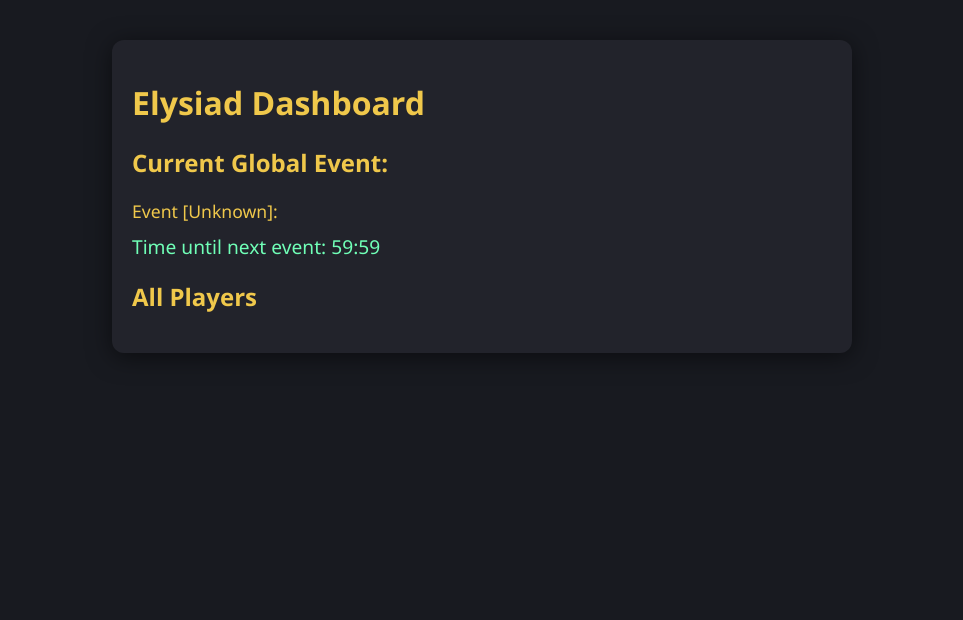
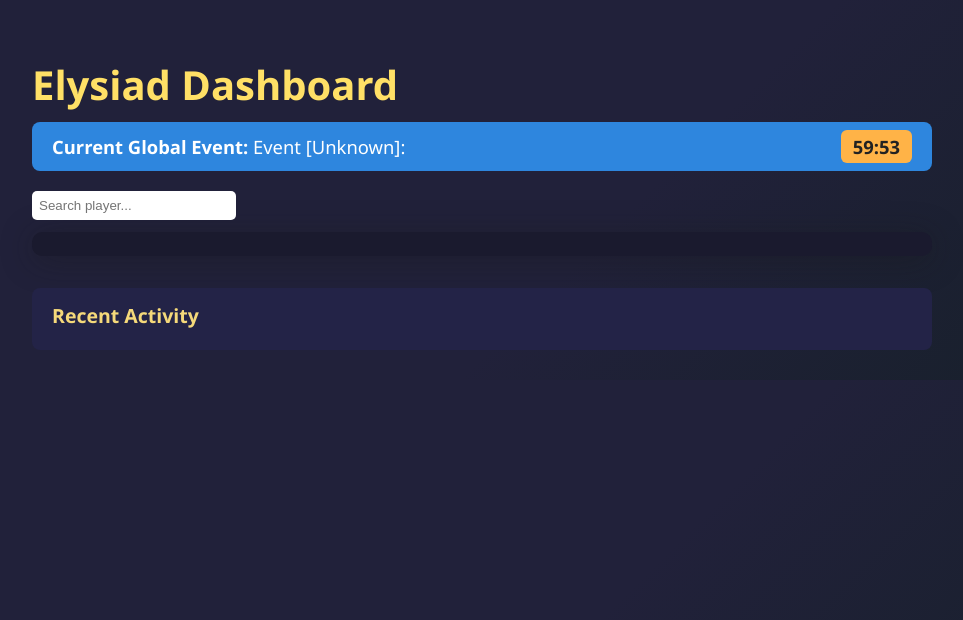
Before and after one commit to Warai777/Elysiad_Bot, a Flask app: page / in a window 1280 px wide. Shown: the top 620 px of the page, without its empty margins (158-1121 px from the left). Run offline with Flask 3, Linux system fonts and the light colour scheme.

Commit message:
Update dashboard.html

```diff
--- a/templates/dashboard.html
+++ b/templates/dashboard.html
@@ -1,100 +1,162 @@
 <!DOCTYPE html>
-<html>
+<html lang="en">
 <head>
+    <meta charset="UTF-8">
     <title>Elysiad Dashboard</title>
     <meta name="viewport" content="width=device-width, initial-scale=1">
     <style>
         body {
-            background: #181a20;
-            color: #f0c84b;
+            background: linear-gradient(135deg, #21213a 60%, #17202A 100%);
+            color: #fff;
             font-family: 'Segoe UI', Arial, sans-serif;
             margin: 0;
-            padding: 0;
         }
-        .container {
-            max-width: 700px;
-            margin: 40px auto;
-            padding: 20px;
-            background: #22232b;
-            border-radius: 12px;
-            box-shadow: 0 4px 24px #0008;
+        .container { max-width: 900px; margin: auto; padding: 30px 15px; }
+        h1 { font-size: 2.5rem; color: #ffe066; margin-bottom: 10px; }
+        .event-banner {
+            background: #2e86de;
+            color: #fff;
+            padding: 12px 20px;
+            margin-bottom: 20px;
+            border-radius: 8px;
+            font-size: 1.15rem;
+            display: flex; justify-content: space-between; align-items: center;
         }
-        h1, h2, h3 {
-            color: #f0c84b;
-        }
-        .event-timer {
-            font-size: 1.2em;
-            color: #70ffb7;
-            margin-bottom: 20px;
-        }
-        .user-list {
-            display: flex;
-            flex-wrap: wrap;
-            gap: 16px;
-            margin-top: 18px;
-        }
-        .user-card {
-            background: #282a36;
-            border-radius: 8px;
-            padding: 16px;
-            min-width: 160px;
-            text-align: center;
-            color: #ffe48d;
-            box-shadow: 0 2px 8px #0006;
-            transition: transform 0.15s;
-        }
-        .user-card:hover {
-            transform: translateY(-4px) scale(1.04);
-            background: #383a4a;
-        }
-        .user-card a {
-            text-decoration: none;
-            color: #ffd700;
+        .timer {
+            background: #ffb347;
+            color: #222;
+            padding: 4px 12px;
+            border-radius: 6px;
             font-weight: bold;
         }
-        @media (max-width: 800px) {
-            .container { margin: 0; border-radius: 0; }
-            .user-list { flex-direction: column; gap: 8px; }
-            .user-card { min-width: 0; }
+        .search-bar input {
+            padding: 7px;
+            border: none;
+            border-radius: 5px;
+            width: 190px;
+            margin-bottom: 12px;
+            margin-right: 6px;
+        }
+        .player-list {
+            background: #1a1a2e;
+            border-radius: 10px;
+            box-shadow: 0 4px 32px #18181866;
+            padding: 12px 0;
+        }
+        .player-row {
+            display: flex;
+            align-items: center;
+            padding: 10px 20px;
+            border-bottom: 1px solid #22264b;
+            transition: background 0.2s;
+        }
+        .player-row:hover {
+            background: #2e2e52;
+        }
+        .avatar {
+            width: 40px; height: 40px;
+            border-radius: 50%;
+            margin-right: 20px;
+            object-fit: cover;
+            border: 2px solid #ffe066;
+        }
+        .tier-badge {
+            margin-left: 12px;
+            background: #ffe066;
+            color: #333;
+            padding: 2px 7px;
+            border-radius: 6px;
+            font-size: 0.95rem;
+            font-weight: bold;
+        }
+        .user-link {
+            color: #7ee5f8;
+            text-decoration: none;
+            font-size: 1.18rem;
+            font-weight: 500;
+            transition: color 0.16s;
+        }
+        .user-link:hover { color: #fff; }
+        .progress { margin-left: auto; font-size: 0.98rem; color: #ffe066; }
+        .activity-feed {
+            background: #232347;
+            border-radius: 8px;
+            margin-top: 32px;
+            padding: 14px 20px;
+        }
+        .activity-feed h2 { font-size: 1.22rem; color: #f5d97a; margin: 0 0 7px 0; }
+        .activity-row { color: #b3d1ff; margin-bottom: 4px; font-size: 1.01rem;}
+        @media (max-width: 600px) {
+            h1 { font-size: 1.2rem; }
+            .player-row, .activity-feed { padding: 7px; }
+            .avatar { width: 32px; height: 32px; }
+            .container { padding: 9px; }
         }
     </style>
     <script>
-        // Timer update (fetches time from /api/timer every second)
-        async function updateTimer() {
-            let resp = await fetch('/api/timer');
-            let data = await resp.json();
-            let secs = data.seconds;
-            let minutes = Math.floor(secs / 60);
-            let seconds = secs % 60;
-            let timerText = `${minutes}:${seconds.toString().padStart(2, '0')}`;
-            document.getElementById('timer').innerText = timerText;
-            setTimeout(updateTimer, 1000);
+        // Live countdown timer (auto-refresh every second)
+        function startTimer(secs) {
+            let el = document.getElementById('timer');
+            function tick() {
+                if (secs < 0) return;
+                let m = Math.floor(secs / 60);
+                let s = secs % 60;
+                el.textContent = m + ":" + (s < 10 ? "0" : "") + s;
+                if (secs > 0) {
+                    secs--;
+                    setTimeout(tick, 1000);
                 }
-        window.onload = updateTimer;
+            }
+            tick();
+        }
+        window.onload = function() {
+            {% if time_left %}
+            let secs = {{ time_left.split(":")[0]|int * 60 + time_left.split(":")[1]|int }};
+            startTimer(secs);
+            {% endif %}
+        }
+        // Search/Filter
+        function filterPlayers() {
+            let search = document.getElementById("playerSearch").value.toLowerCase();
+            let rows = document.querySelectorAll(".player-row");
+            rows.forEach(function(row) {
+                let user = row.querySelector(".user-link").textContent.toLowerCase();
+                row.style.display = user.includes(search) ? "flex" : "none";
+            });
+        }
     </script>
 </head>
 <body>
     <div class="container">
         <h1>Elysiad Dashboard</h1>
+        <div class="event-banner">
             <div>
-        <h2>Current Global Event:</h2>
-        <div style="font-size:1.1em;margin-bottom:10px;">
-            {{ global_event or "None yet." }}
+                <b>Current Global Event:</b>
+                {{ global_event or "No global event active" }}
             </div>
-        <div class="event-timer">
-            Time until next event: <span id="timer"></span>
+            <div>
+                <span class="timer" id="timer">{{ time_left or "??:??" }}</span>
             </div>
         </div>
-    <h2>All Players</h2>
-    <div class="user-list">
+        <div class="search-bar">
+            <input type="text" id="playerSearch" placeholder="Search player..." onkeyup="filterPlayers()">
+        </div>
+        <div class="player-list">
             {% for uid, u in users.items() %}
-        <div class="user-card">
-            <a href="/user/{{ uid }}">{{ u['Name'] or "Unnamed" }}</a>
-            <div style="font-size:0.95em; margin-top:5px;">
-                Tier: {{ u['Tier'] }}<br>
-                HP: {{ u['HP'] }}<br>
-                OE: {{ u['Origin Essence'] }}
+            <div class="player-row">
+                <img src="https://ui-avatars.com/api/?name={{ u['Name']|urlencode }}&background=312b62&color=fff" class="avatar">
+                <a class="user-link" href="/user/{{ uid }}">{{ u['Name'] }}</a>
+                <span class="tier-badge">{{ u['Tier'] }}</span>
+                <span class="progress">Ch. {{ u['Story']['chapter'] }} | Sc. {{ u['Story']['scene'] }}</span>
             </div>
+            {% endfor %}
+        </div>
+        <div class="activity-feed">
+            <h2>Recent Activity</h2>
+            {% for uid, u in users.items() %}
+            <div class="activity-row">
+                <b>{{ u['Name'] }}:</b>
+                {{ u['LastStory'][:70] ~ ("..." if u['LastStory']|length > 70 else "") }}
             </div>
             {% endfor %}
         </div>
```
Lines whose indentation alone changed are shown as unchanged.
